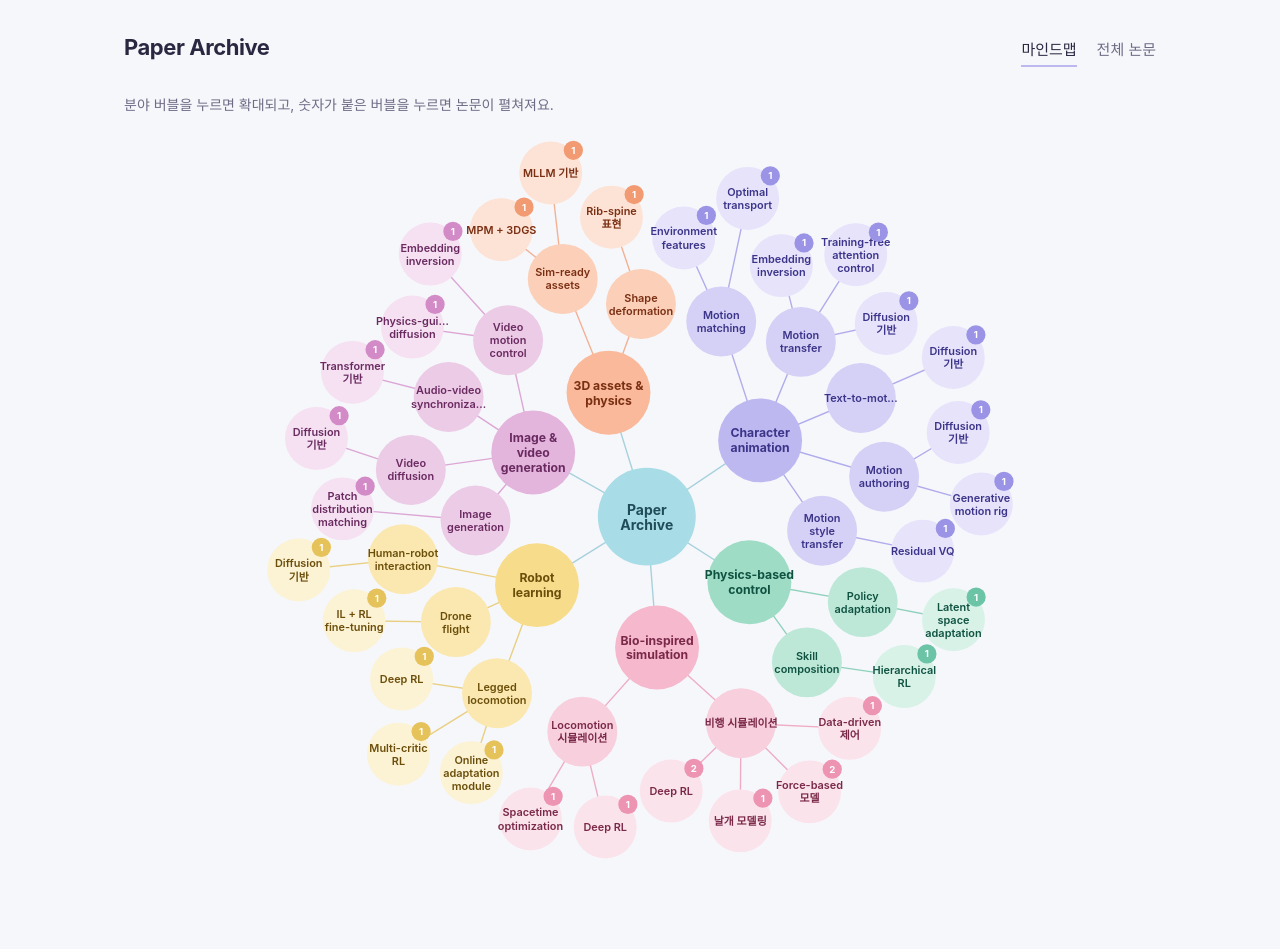
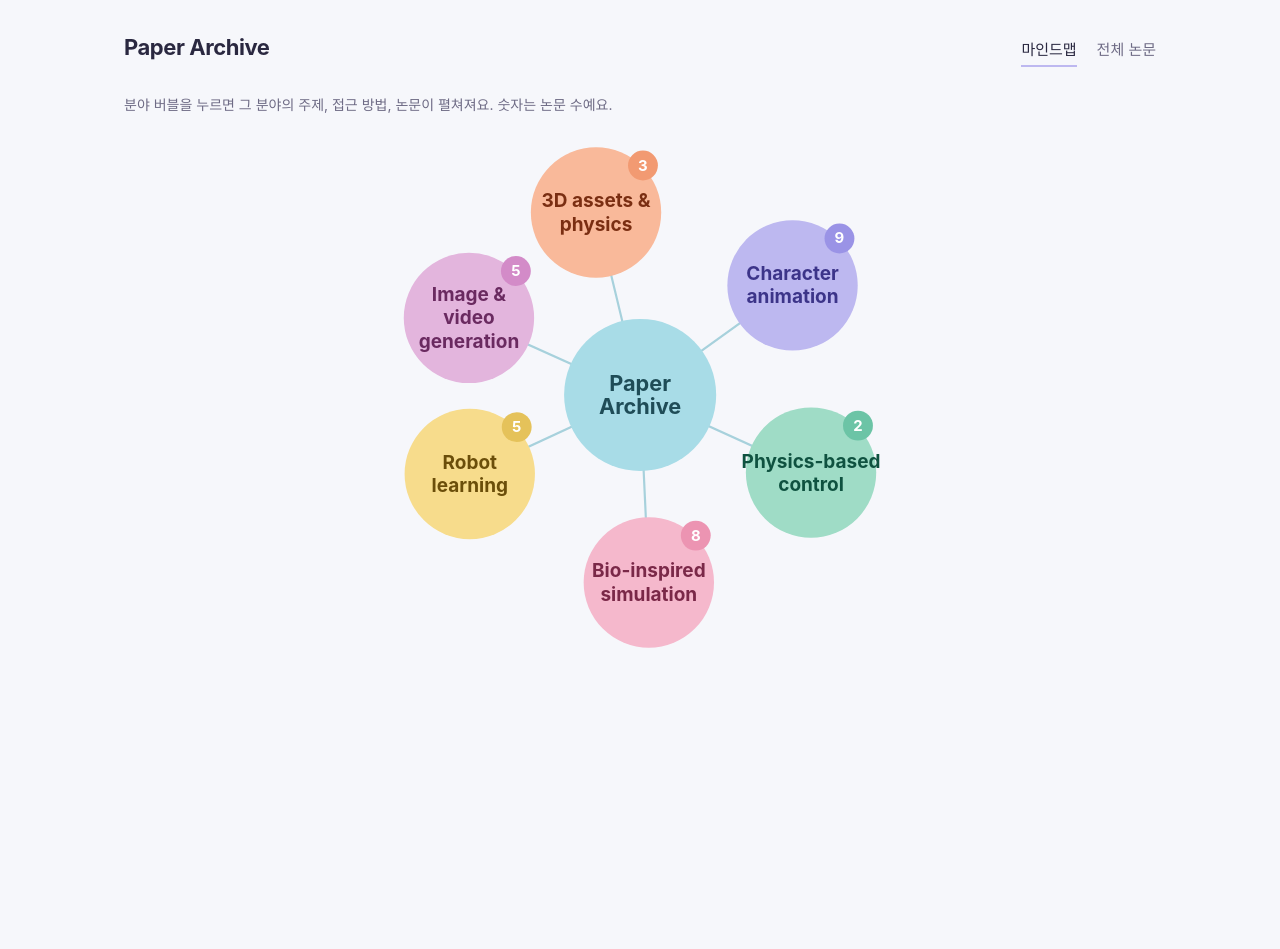
Before and after one commit to leeyuminn/paper-archive, a Jekyll site: the page built from index.html, in a window 1280 px wide. Built offline with Jekyll 4.4.1, drawn with Linux system fonts in a browser that asks for light colours; nearby versions of some CDN libraries; some web fonts are replaced; after the commit the page ends 900 px from its top, so only the background shows below that; part of the change alters nothing that is shown.

Commit message:
update: 마인드맵 첫 화면을 분야만 보이게 변경, 분야 버블에 논문 수 표시
Co-Authored-By: Claude Opus 5.5 <noreply@anthropic.com>

```diff
--- a/assets/js/mindmap.js
+++ b/assets/js/mindmap.js
@@ -117,7 +117,6 @@
       const r = RING_OVERVIEW[d.depth];
       d.ox = Math.cos(a) * r; d.oy = Math.sin(a) * r;
       d.tx = d.ox; d.ty = d.oy; d.x = d.ox; d.y = d.oy;
-      d.open = false;
       all.push(d);
     });
     h.fx = 0; h.fy = 0;
@@ -131,7 +130,8 @@
     const gL = svg.append("g");
     const gN = svg.append("g");
 
-    const visible = () => (focus ? focus.descendants() : all.filter((d) => d.depth < 4 || d.parent.open));
+    // 전체 보기에서는 가운데와 분야만, 분야를 누르면 그 분야 전체를 확대
+    const visible = () => (focus ? focus.descendants() : all.filter((d) => d.depth < 2));
     const linksOf = (v) => {
       const s = new Set(v);
       return v.filter((d) => d.parent && s.has(d.parent)).map((d) => ({ source: d.parent, target: d }));
@@ -210,32 +210,19 @@
       run();
     }
 
-    function toggle(d) {
-      d.open = !d.open;
-      const n = Math.hypot(d.ox, d.oy) || 1;
-      d.children.forEach((c) => {
-        c.x = d.x; c.y = d.y;
-        c.ox = d.ox + (d.ox / n) * 85; c.oy = d.oy + (d.oy / n) * 85;
-        c.tx = c.ox; c.ty = c.oy;
-      });
-      say(d.open ? `${label(d)} 논문 ${d.children.length}편을 펼쳤어요.` : DEFAULT_CAPTION);
-      run();
-    }
-
     function act(d) {
       if (isPaper(d)) { window.location.href = d.data.url; return; }
       if (focus) { if (d === focus) exitFocus(); return; }
       if (d.depth === 1) enterFocus(d);
-      else if (d.depth === 3) toggle(d);
     }
 
-    const clickable = (d) => isPaper(d) || (focus ? d === focus : d.depth === 1 || d.depth === 3);
+    const clickable = (d) => isPaper(d) || (focus ? d === focus : d.depth === 1);
     const ariaLabel = (d) => {
       const n = isPaper(d) ? d.data.title : label(d);
       if (!clickable(d)) return n;
       if (isPaper(d)) return `${n} 논문 페이지 열기`;
       if (d === focus) return `${n}, 전체 보기로 돌아가기`;
-      return d.depth === 1 ? `${n} 분야 확대` : `${n} 논문 펼치기`;
+      return `${n} 분야 확대 (논문 ${d.leaves().length}편)`;
     };
 
     function render() {
@@ -264,12 +251,12 @@
         const ink = d.depth === 0 ? CENTER.ink : d.pal.ink;
         g.append("circle").attr("class", "bub").attr("r", R(d)).attr("fill", fill).attr("stroke", ink).attr("stroke-width", 0);
         writeLabel(g, d, ink);
-        if (d.depth === 3) {
+        if (d.depth === 1) {
           const b = g.append("g").attr("class", "badge");
-          const bx = RAD_OVERVIEW[3] * 0.72, by = -RAD_OVERVIEW[3] * 0.72;
+          const bx = RAD_OVERVIEW[1] * 0.72, by = -RAD_OVERVIEW[1] * 0.72;
           b.append("circle").attr("cx", bx).attr("cy", by).attr("r", 11).attr("fill", d.pal.line);
           b.append("text").attr("x", bx).attr("y", by).attr("text-anchor", "middle").attr("dominant-baseline", "central")
-            .style("font-size", "11px").style("font-weight", 700).style("fill", "#FFFFFF").text(d.children.length);
+            .style("font-size", "11px").style("font-weight", 700).style("fill", "#FFFFFF").text(d.leaves().length);
         }
       });
 
@@ -279,7 +266,6 @@
       gN.selectAll("g.nd").each(function (d) {
         const g = d3.select(this);
         g.select("circle.bub").transition().duration(reduce ? 0 : 350).attr("r", R(d));
-        if (d.depth === 3 && !isPaper(d)) g.select("circle.bub").attr("stroke-width", !focus && d.open ? 2 : 0);
         g.select("g.badge").style("display", focus ? "none" : null);
         if (clickable(d)) g.attr("tabindex", 0).attr("role", "button");
         else g.attr("tabindex", null).attr("role", null);
--- a/index.html
+++ b/index.html
@@ -3,7 +3,7 @@ layout: default
 ---
 <section class="mm">
   <div class="mm-bar">
-    <p id="mm-caption" class="mm-caption" aria-live="polite">분야 버블을 누르면 확대되고, 숫자가 붙은 버블을 누르면 논문이 펼쳐져요.</p>
+    <p id="mm-caption" class="mm-caption" aria-live="polite">분야 버블을 누르면 그 분야의 주제, 접근 방법, 논문이 펼쳐져요. 숫자는 논문 수예요.</p>
     <button id="mm-back" class="btn" type="button" hidden>전체 보기</button>
   </div>
   <svg id="mindmap" class="mm-svg" data-src="{{ '/mindmap.json' | relative_url }}" role="img" aria-label="논문 버블 마인드맵"></svg>
```
